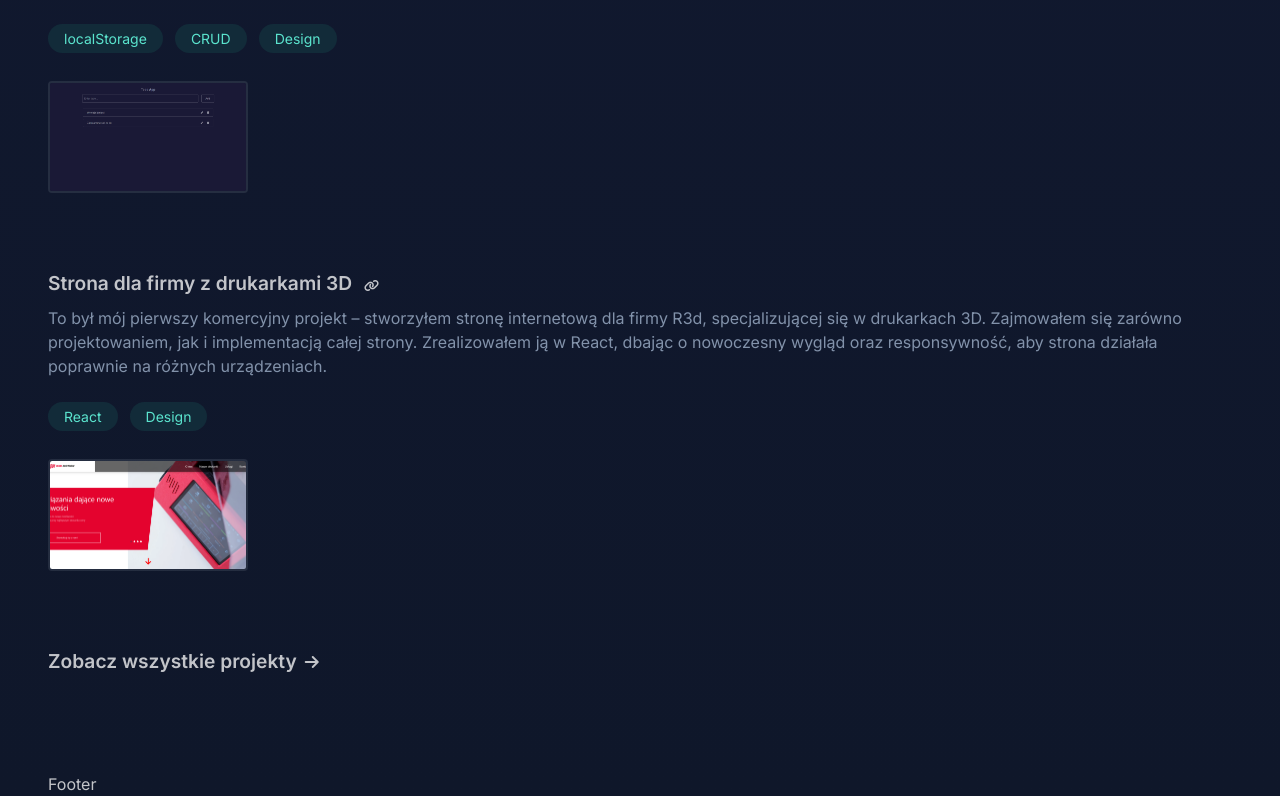
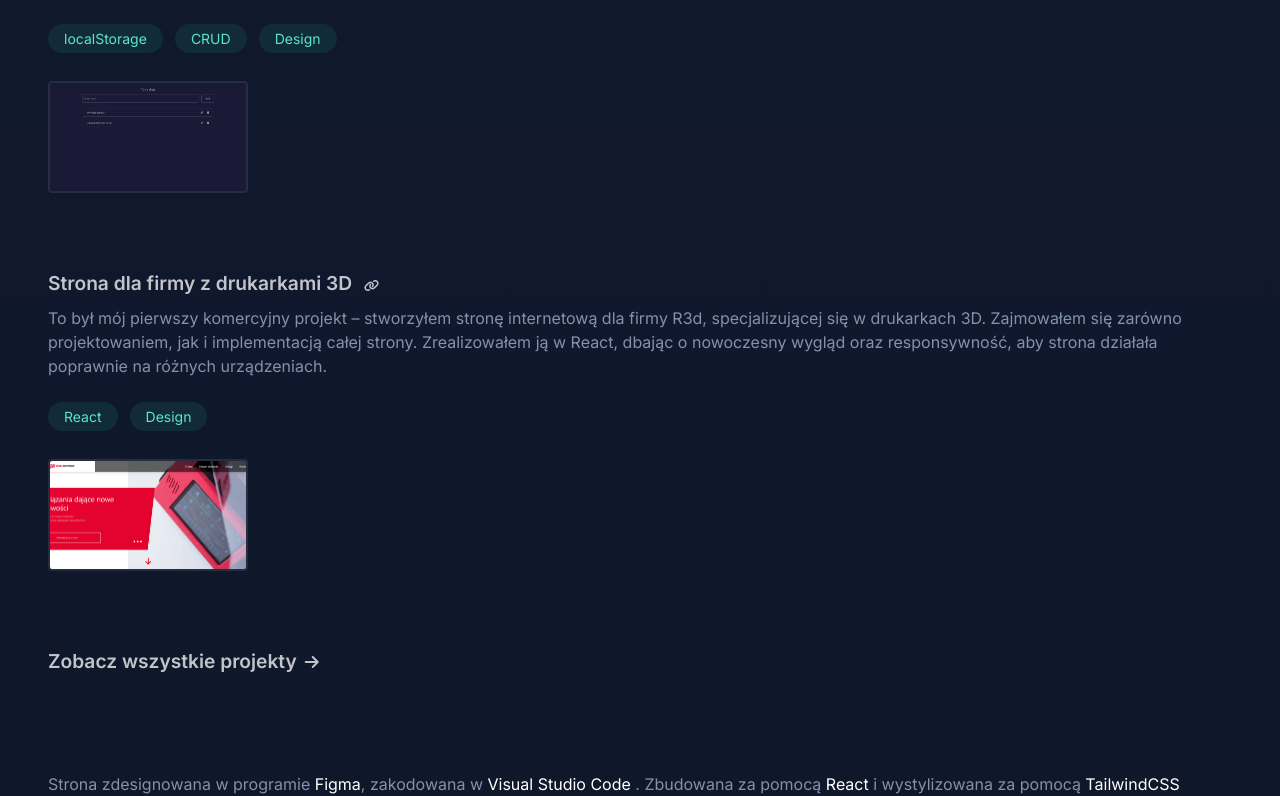
Before and after one commit to kxGeou/actual-Portfolio-website, a React (Vite) app: page / in a window 1280 px wide. Shown: the part 2174-2970 px from the top of the page. Built offline with nearby package versions, Linux system fonts and the light colour scheme.

Commit message:
Update Footer.tsx

```diff
--- a/src/components/Footer.tsx
+++ b/src/components/Footer.tsx
@@ -1,6 +1,8 @@
 
 export default function Footer() {
   return (
-    <div>Footer</div>
+    <footer>
+        <p className="text-not-active">Strona zdesignowana w programie <span className="text-text">Figma</span>, zakodowana w <span className="text-text">Visual Studio Code </span>. Zbudowana za pomocą <span className="text-text">React</span> i wystylizowana za pomocą <span className="text-text">TailwindCSS</span> </p>
+    </footer>
   )
 }
```
